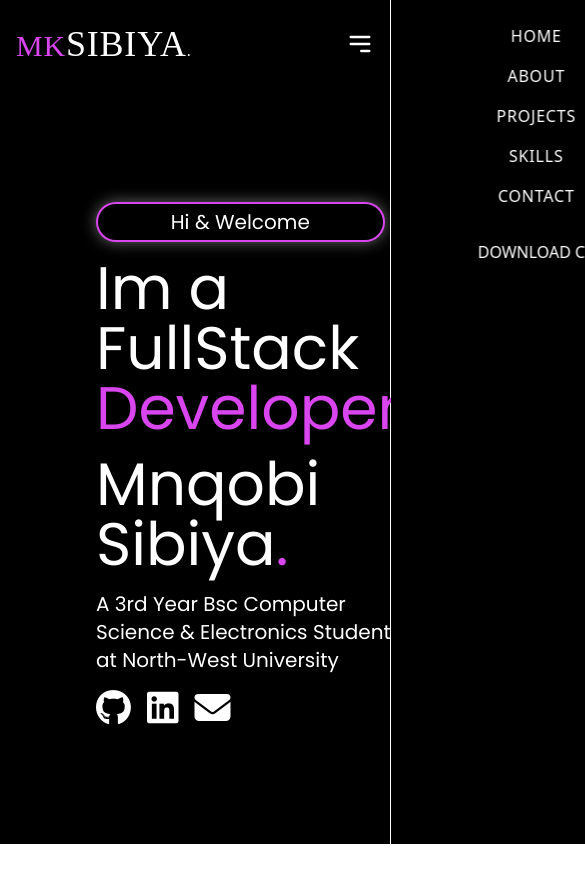
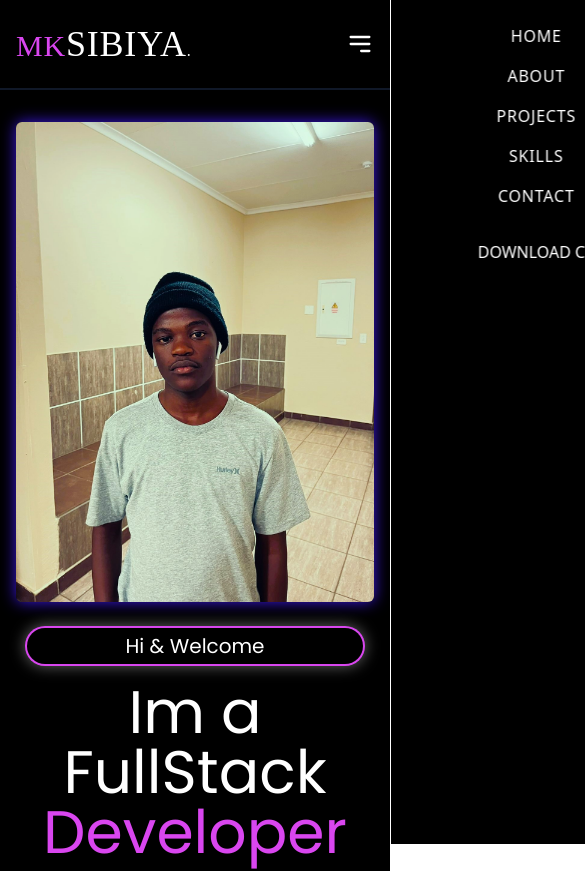
Before and after one commit to Mnqobi007/Portfolio, a React (Vite) app: page / in a window 390 px wide. Shown: the top 871 px of the page, 585 px wide, since content can reach past the window. Before the commit the page ends 844 px from the top, so only its background shows below. Built offline with nearby package versions, Linux system fonts and the light colour scheme; a web font is replaced by a local one.

Commit message:
changed the hero section picture and make the hero responsive

```diff
--- a/src/components/Header.jsx
+++ b/src/components/Header.jsx
@@ -9,8 +9,8 @@ export default function Header() {
   }
 
   return (
-    <header className="md:border-b border-gray-900  ">
-        <div className="container mx-auto px-4 py-6 flex justify-between items-center">
+    <header>
+        <div className="container mx-auto px-4 py-6 flex justify-between items-center border-b-2 border-gray-900">
 
             {/* Logo */ }
             <a href="#" className="md:text-4xl font-light font-Playfair m-0 tracking-wider"><span className="text-primary text-3xl">MK</span><span className='text-4xl'>SIBIYA</span><span className="text-primary-500">.</span></a>
--- a/src/components/Hero.jsx
+++ b/src/components/Hero.jsx
@@ -1,7 +1,8 @@
 export default function Hero(){
     return (
-       <div className="container mx-auto flex justify-between items-center py-16 px-20">
-            <div className="flex flex-col space-y-4 font-Poppins ">
+    <section>
+       <div className="container mx-auto flex justify-between items-center lg:py-16 lg:px-4 md:px-2 flex-col-reverse md:flex-row md:justify-between md:px-0 md:gap-8 lg:gap-12">
+            <div className="flex flex-col space-y-4 font-Poppins items-center md:items-start text-center md:text-left">
                 <div className='relative w-[95%] sm:w-48 h-10 bg-primary shadow-[0_0_15px_rgba(255,255,255,0.4)] rounded-full'>
                    <div className="absolute inset-[2px] bg-black rounded-full flex items-center justify-center text-white text-xl">
                       Hi & Welcome
@@ -10,18 +11,16 @@ export default function Hero(){
                 <h1 className="text-6xl">Im a FullStack <span className="text-primary">Developer</span></h1>
                 <h1 className="text-6xl">Mnqobi Sibiya<span className="text-primary">.</span></h1>
                 <p className="text-xl">A 3rd Year Bsc Computer Science & Electronics Student at North-West University</p>
-                <div className="flex space-x-4 text-4xl">
+                <div className="flex space-x-6 text-4xl">
                     <i class="fa-brands fa-github"></i>
                     <i class="fa-brands fa-linkedin"></i>
                     <i class="fa-solid fa-envelope"></i>
                 </div>
             </div>
-            <div className="flex space-x-4 relative p-10">
-                <div className="z-10">
-                <img src="src/assets/images/My younger Self.jpg" alt="Profile" className="w-100 h-120 rounded-md"/>
-                </div>
-                <div className="bg-primary w-100 h-120 rounded-md absolute top-6 left-6"></div>
+            <div>
+                <img src="src/assets/images/pic head.jpg" alt="Profile" className="w-100 h-120 rounded-md object-cover object-center w-32 h-32 rounded-full mx-auto mb-6 md:mb-0 md:rounded-md md:w-[26rem] md:h-auto shadow-[0_0_15px_rgba(67,26,257,0.9)]" />
             </div>
        </div>
+       </section>
     )
 }
```
Also changed, not shown: src/assets/images/My younger Self.jpg (deleted), src/assets/images/pic head.jpg (added).
